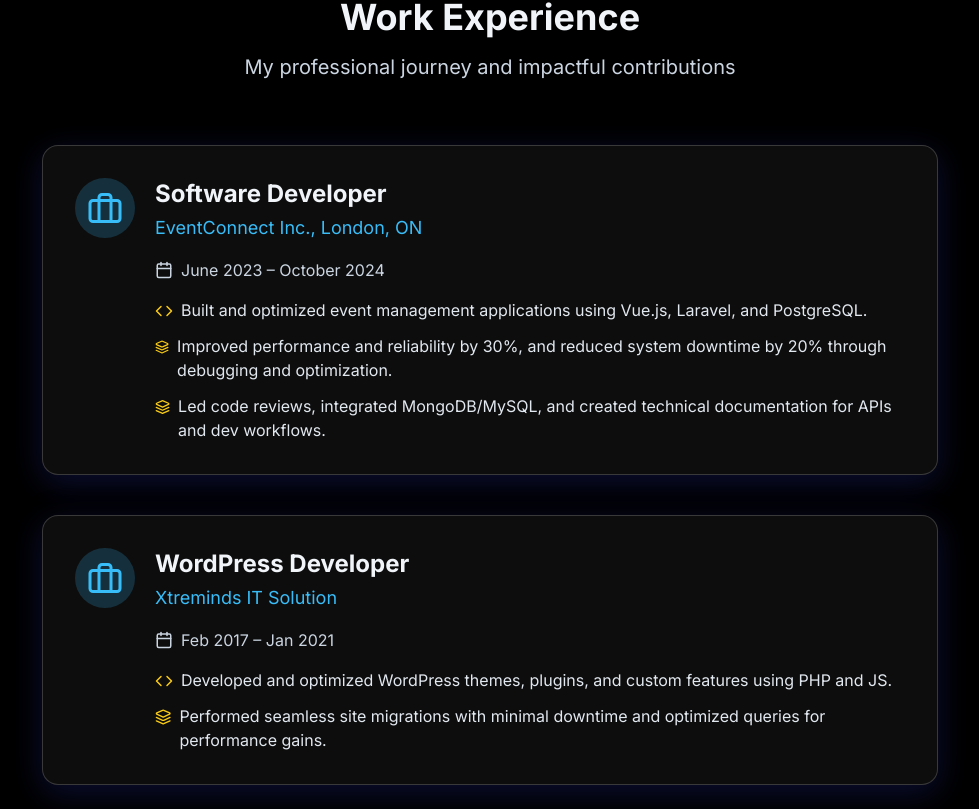
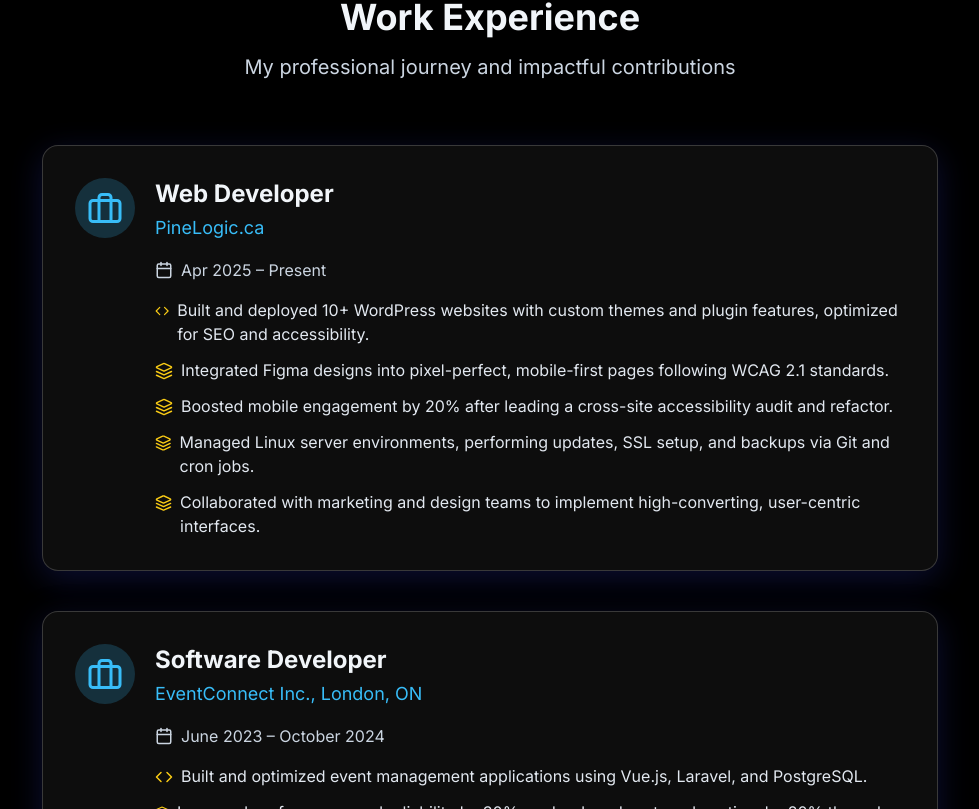
Before and after one commit to SharmaGSaroj/Portfolio, a React (Vite) app: page / in a window 1280 px wide. Shown: the part 1771-2580 px from the top of the page, without its empty margins (150-1129 px from the left). Built offline with nearby package versions, Linux system fonts and the light colour scheme.

Commit message:
experience addition (#19)

```diff
--- a/src/components/Education.tsx
+++ b/src/components/Education.tsx
@@ -44,6 +44,67 @@ const Education: React.FC = () => {
           <p className="text-xl text-slate-300 max-w-2xl mx-auto">
             My professional journey and impactful contributions
           </p>
+        </motion.div>
+
+        {/* PineLogic Experience */}
+        <motion.div
+          variants={fadeInUp}
+          className="transition-all duration-700 mb-10"
+          style={{
+            background: 'rgba(255, 255, 255, 0.05)',
+            boxShadow: '0 8px 32px 0 rgba(31, 38, 135, 0.37)',
+            backdropFilter: 'blur(6.5px)',
+            WebkitBackdropFilter: 'blur(6.5px)',
+            borderRadius: '16px',
+            border: '1px solid rgba(255, 255, 255, 0.18)',
+            padding: '2rem',
+          }}
+        >
+          <div className="flex items-start gap-5">
+            <div className="bg-sky-400/20 p-3 rounded-full">
+              <Briefcase className="text-sky-400" size={36} />
+            </div>
+            <div>
+              <h3 className="text-2xl font-bold mb-1">Web Developer</h3>
+              <p className="text-sky-400 text-lg mb-4">PineLogic.ca</p>
+              <div className="flex items-center gap-2 text-slate-300 mb-2">
+                <Calendar size={18} />
+                <span>Apr 2025 – Present</span>
+              </div>
+              <div className="mt-4 space-y-3">
+                <div className="flex items-start gap-2">
+                  <Code className="text-yellow-400 mt-1" size={18} />
+                  <p className="text-slate-200">
+                    Built and deployed 10+ WordPress websites with custom themes and plugin features, optimized for SEO and accessibility.
+                  </p>
+                </div>
+                <div className="flex items-start gap-2">
+                  <Layers className="text-yellow-400 mt-1" size={18} />
+                  <p className="text-slate-200">
+                    Integrated Figma designs into pixel-perfect, mobile-first pages following WCAG 2.1 standards.
+                  </p>
+                </div>
+                <div className="flex items-start gap-2">
+                  <Layers className="text-yellow-400 mt-1" size={18} />
+                  <p className="text-slate-200">
+                    Boosted mobile engagement by 20% after leading a cross-site accessibility audit and refactor.
+                  </p>
+                </div>
+                <div className="flex items-start gap-2">
+                  <Layers className="text-yellow-400 mt-1" size={18} />
+                  <p className="text-slate-200">
+                    Managed Linux server environments, performing updates, SSL setup, and backups via Git and cron jobs.
+                  </p>
+                </div>
+                <div className="flex items-start gap-2">
+                  <Layers className="text-yellow-400 mt-1" size={18} />
+                  <p className="text-slate-200">
+                    Collaborated with marketing and design teams to implement high-converting, user-centric interfaces.
+                  </p>
+                </div>
+              </div>
+            </div>
+          </div>
         </motion.div>
 
         {/* EventConnect Experience */}
```
